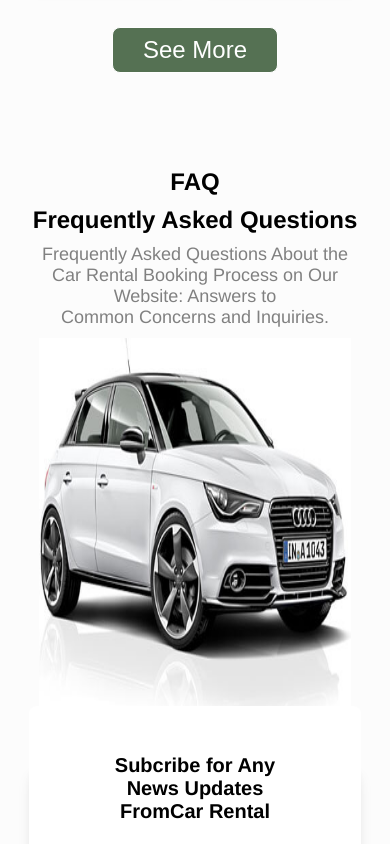
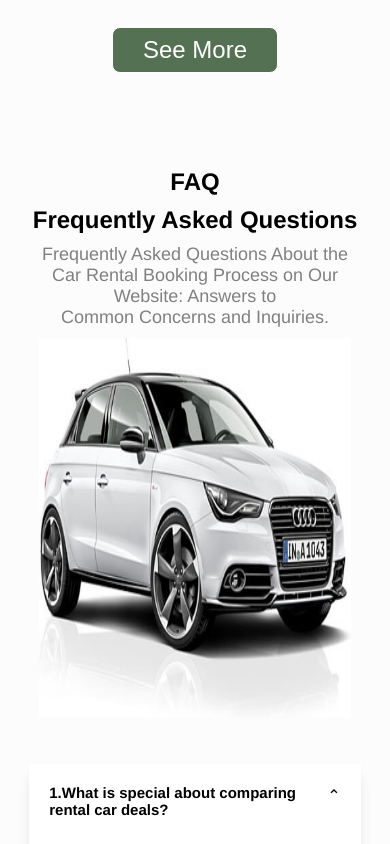
Before and after one commit to OngkyRinaldo/car-rental, a React (Vite) app: page / in a window 390 px wide. Shown: the part 2940-3784 px from the top of the page. Built offline with nearby package versions, Linux system fonts and the light colour scheme.

Commit message:
update responsive faq pages

```diff
--- a/src/components/home/faq/faq.scss
+++ b/src/components/home/faq/faq.scss
@@ -98,6 +98,7 @@
 
 @media only screen and (min-width: 320px) and (max-width: 1114px) {
     .faq {
+        padding-bottom: 300px;
         .faq-container {
             .faq-title {
                 h3 {
```
